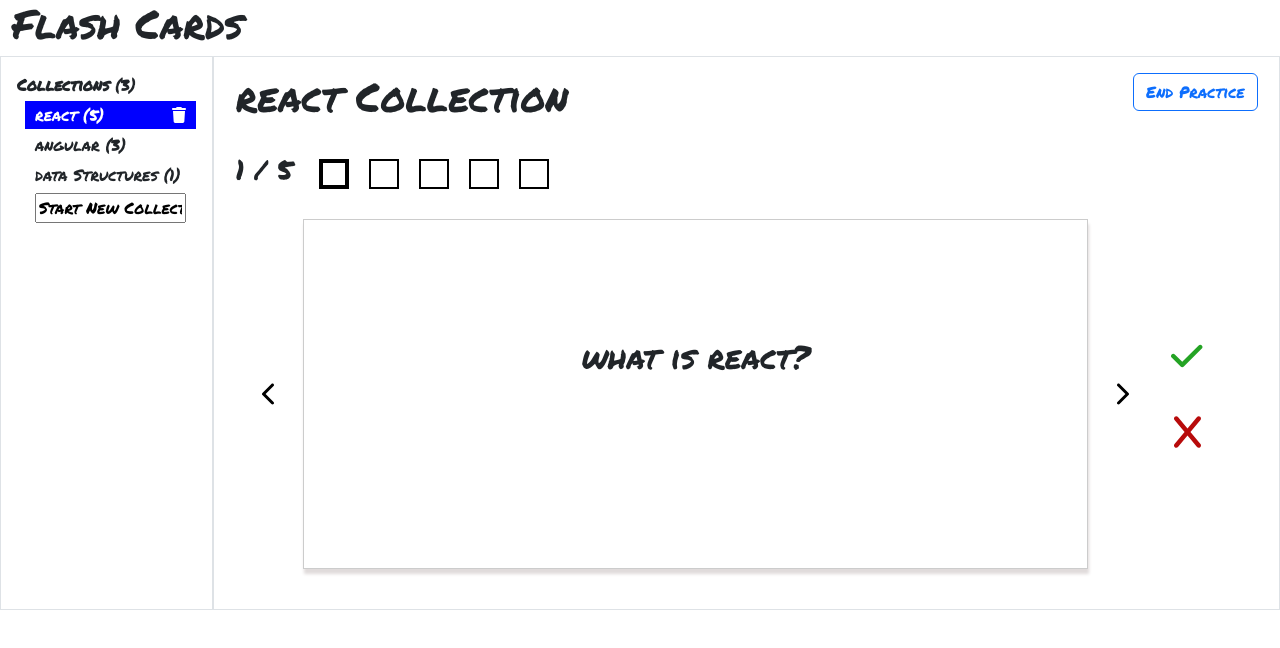
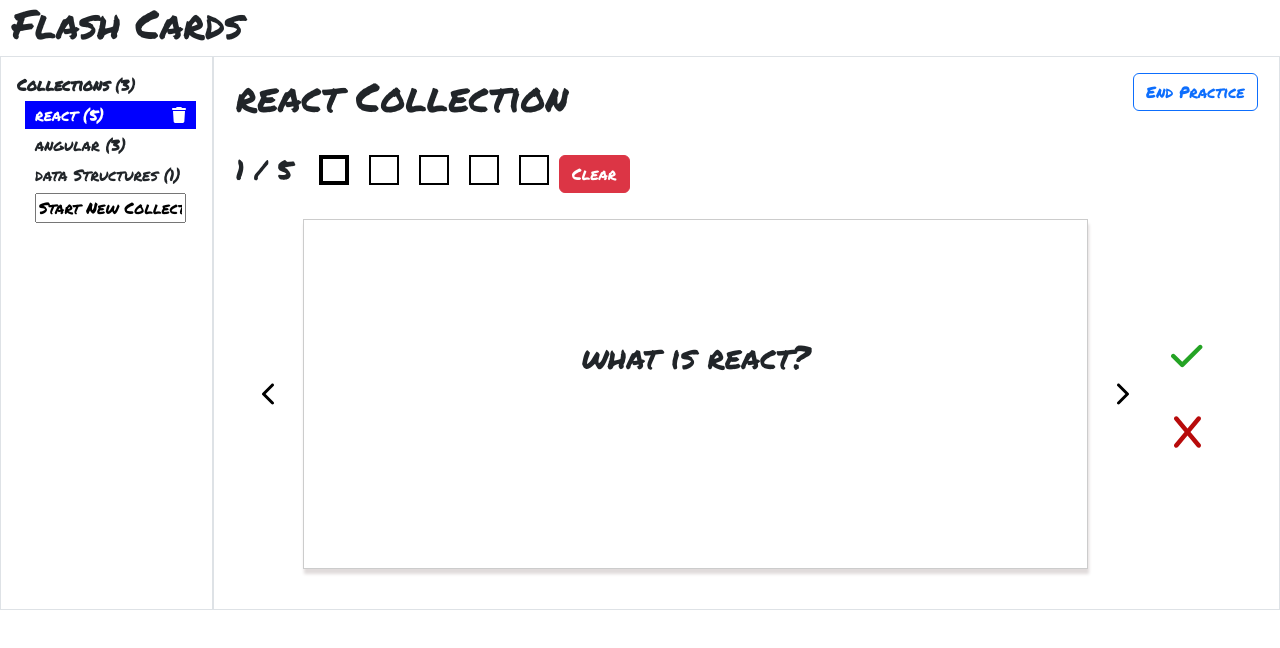
Before and after one commit to BriGuy520/flash-cards, a React (Create React App) app: page / in a window 1280 px wide. Both pictures are taken after a click on the button "Practice". Shown: the top 648 px of the page. Built offline with nearby package versions, Linux system fonts and the light colour scheme.

Commit message:
added a clear button to restart the cards practiced boxes

```diff
--- a/src/components/Practice.tsx
+++ b/src/components/Practice.tsx
@@ -91,6 +91,11 @@ const Practice = ({question, answer, cards}: CardProps) => {
     }
   })
 
+  const clearPracticed = () =>{
+
+    setCardsPracticed(new Array(cards.length).fill(null));
+  }
+
 
   return (
     <div className="game-container py-4">
@@ -98,6 +103,7 @@ const Practice = ({question, answer, cards}: CardProps) => {
         <h3>{currentCard + 1} / {cards.length}</h3>
         <div className="boxes">
           {cardBoxes}
+          <button className="btn btn-danger" onClick={clearPracticed}>Clear</button>
         </div>
       </div>
       <div className="practice-functions" style={{'display': 'flex'}}>
```
